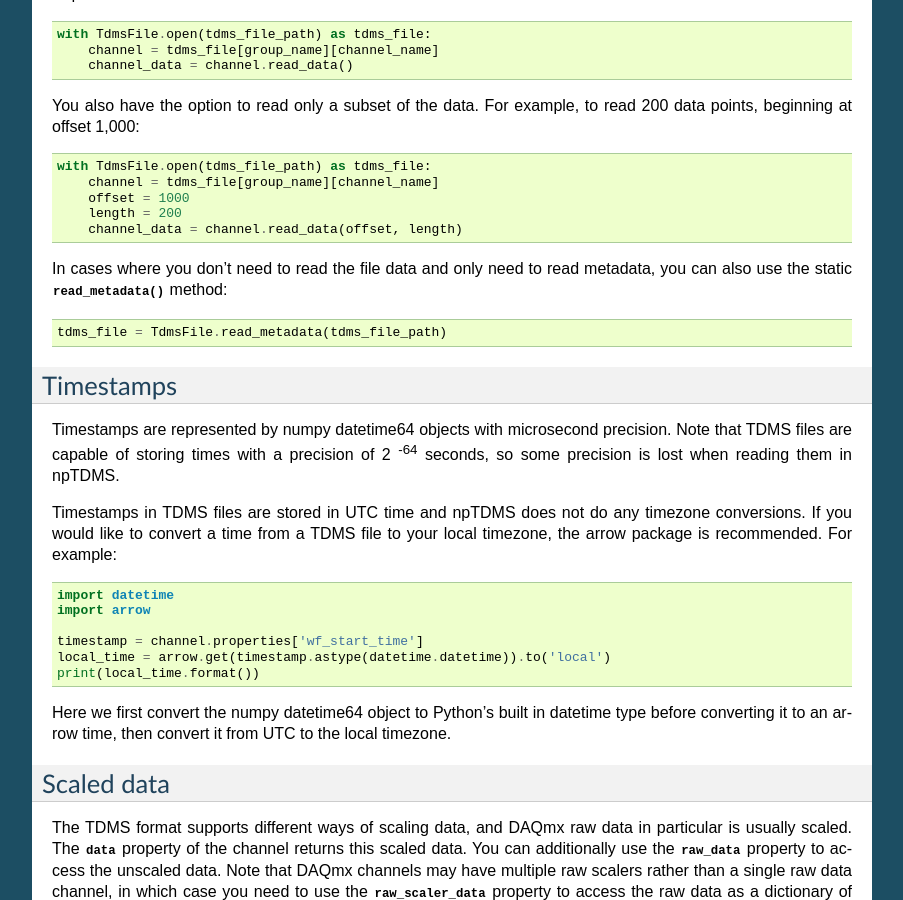
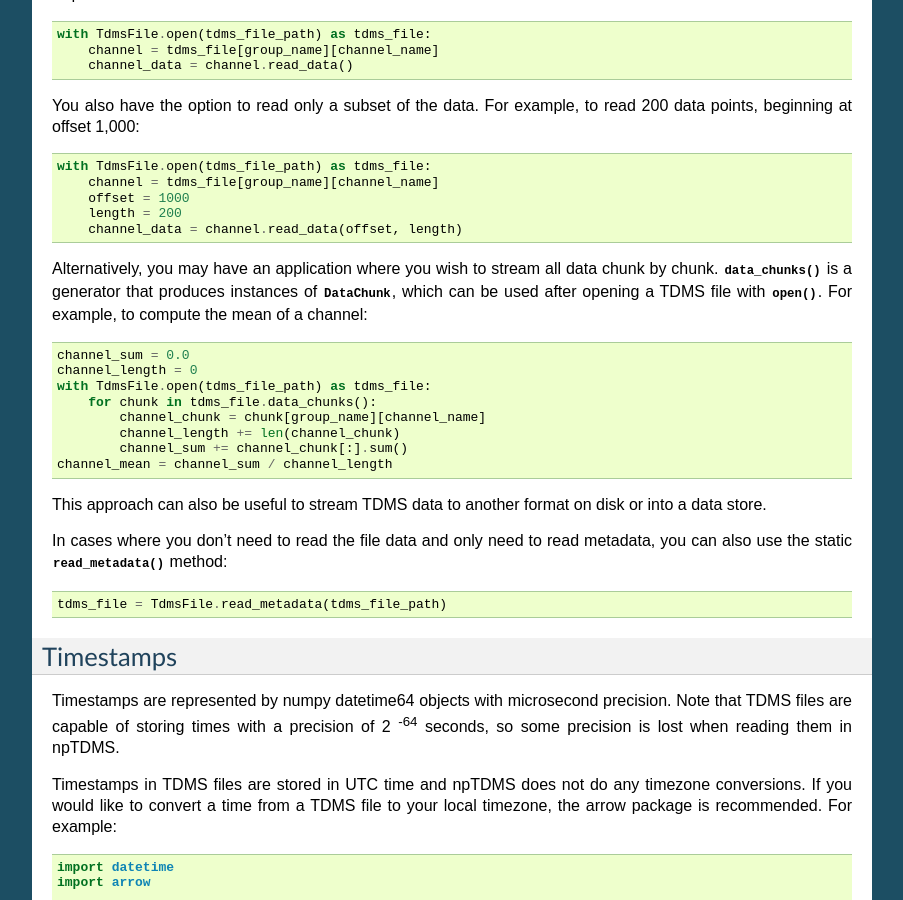
Before and after one commit to adamreeve/npTDMS, a Sphinx documentation site: the page built from docs/reading.rst, in a window 1280 px wide and 900 px high, scrolled down 1213 px. Shown: the whole window, without its empty margins (198-1101 px from the left). Built offline with Sphinx 7.4.7, drawn with Linux system fonts in a browser that asks for light colours.

Commit message:
Update documentation and support iteration of channel chunks

```diff
--- a/docs/reading.rst
+++ b/docs/reading.rst
@@ -79,6 +79,23 @@ For example, to read 200 data points, beginning at offset 1,000::
         length = 200
         channel_data = channel.read_data(offset, length)
 
+Alternatively, you may have an application where you wish to stream all data chunk by chunk.
+:py:meth:`~nptdms.TdmsFile.data_chunks` is a generator that produces instances of
+:py:class:`~nptdms.DataChunk`, which can be used after opening a TDMS file with
+:py:meth:`~nptdms.TdmsFile.open`.
+For example, to compute the mean of a channel::
+
+    channel_sum = 0.0
+    channel_length = 0
+    with TdmsFile.open(tdms_file_path) as tdms_file:
+        for chunk in tdms_file.data_chunks():
+            channel_chunk = chunk[group_name][channel_name]
+            channel_length += len(channel_chunk)
+            channel_sum += channel_chunk[:].sum()
+    channel_mean = channel_sum / channel_length
+
+This approach can also be useful to stream TDMS data to another format on disk or into a data store.
+
 In cases where you don't need to read the file data and only need to read metadata, you can
 also use the static :py:meth:`~nptdms.TdmsFile.read_metadata` method::
 
--- a/nptdms/__init__.py
+++ b/nptdms/__init__.py
@@ -7,5 +7,5 @@ from __future__ import absolute_import
 from .version import __version_info__, __version__
 
 # Export public objects
-from .tdms import TdmsFile, TdmsGroup, TdmsChannel
+from .tdms import TdmsFile, TdmsGroup, TdmsChannel, DataChunk, GroupDataChunk, ChannelDataChunk
 from .writer import TdmsWriter, RootObject, GroupObject, ChannelObject
```
Also changed, not shown: docs/apireference.rst (+9 -0 lines), docs/writing.rst (+8 -5 lines), 2 other files.
